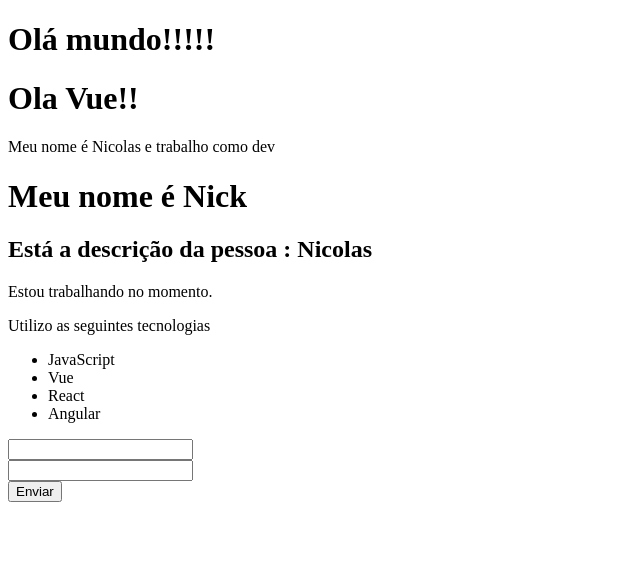
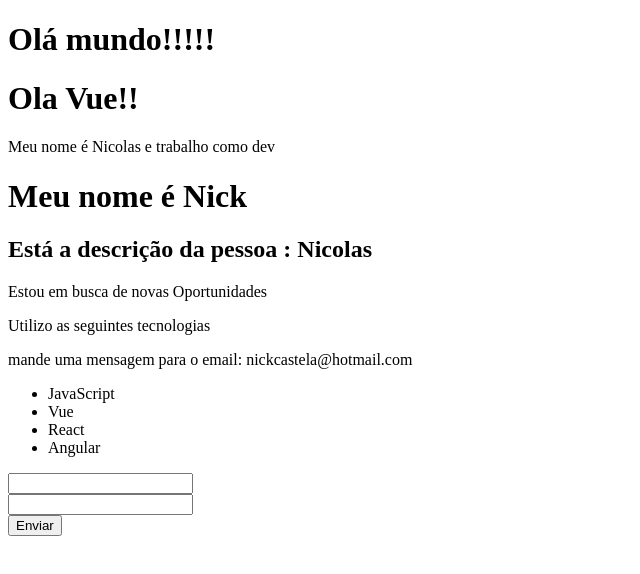
Before and after one commit to NicolasCastela/Vue3, a Vue app: page / in a window 1280 px wide. Shown: the top 574 px of the page, without its empty margins (0-640 px from the left). Built offline with nearby package versions, Linux system fonts and the light colour scheme.

Commit message:
commit 2

```diff
--- a/src/App.vue
+++ b/src/App.vue
@@ -6,7 +6,7 @@
     <PrimeiroComponente/>
     <LifeCycle/>
     <Pessoa/>
-    <Form/>
+
   </div>
 </template>
 
--- a/src/components/Info.vue
+++ b/src/components/Info.vue
@@ -1,9 +1,10 @@
 <template>
     <div>
 
-<p>Estou trabalhando no momento.</p>
+<p v-if="esta_trabalhando">Estou trabalhando no momento.</p>
+<p v-else="">Estou em busca de novas Oportunidades</p>
 <p>Utilizo as seguintes tecnologias</p>
-
+<p v-show="mostrar_email">mande uma mensagem para o email: {{ email }}</p>
 <ul>
     <li>JavaScript</li>
     <li>Vue</li>
@@ -12,12 +13,17 @@
 </ul>
     </div>
     </template>
-
-
-
     <script >
 export default{
-name:'Info'
+name:'Info',
+data() {
+    return {
+        esta_trabalhando:false,
+        mostrar_email:true,
+        email:'nickcastela@hotmail.com'
+    }
+},
 
 }
+
 </script>
--- a/src/components/Pessoa.vue
+++ b/src/components/Pessoa.vue
@@ -2,14 +2,17 @@
     <div>
         <h2> Está a descrição da pessoa : {{ nome }}</h2>
             <Info/>
+            <Form/>
     </div>
 </template>
 <script>
+
+import Form from './Form.vue'
 import Info from './Info.vue';
 export default{
     name: 'Pessoa',
     components: {
-        Info
+        Info, Form
     },
     data(){
         return{
```
